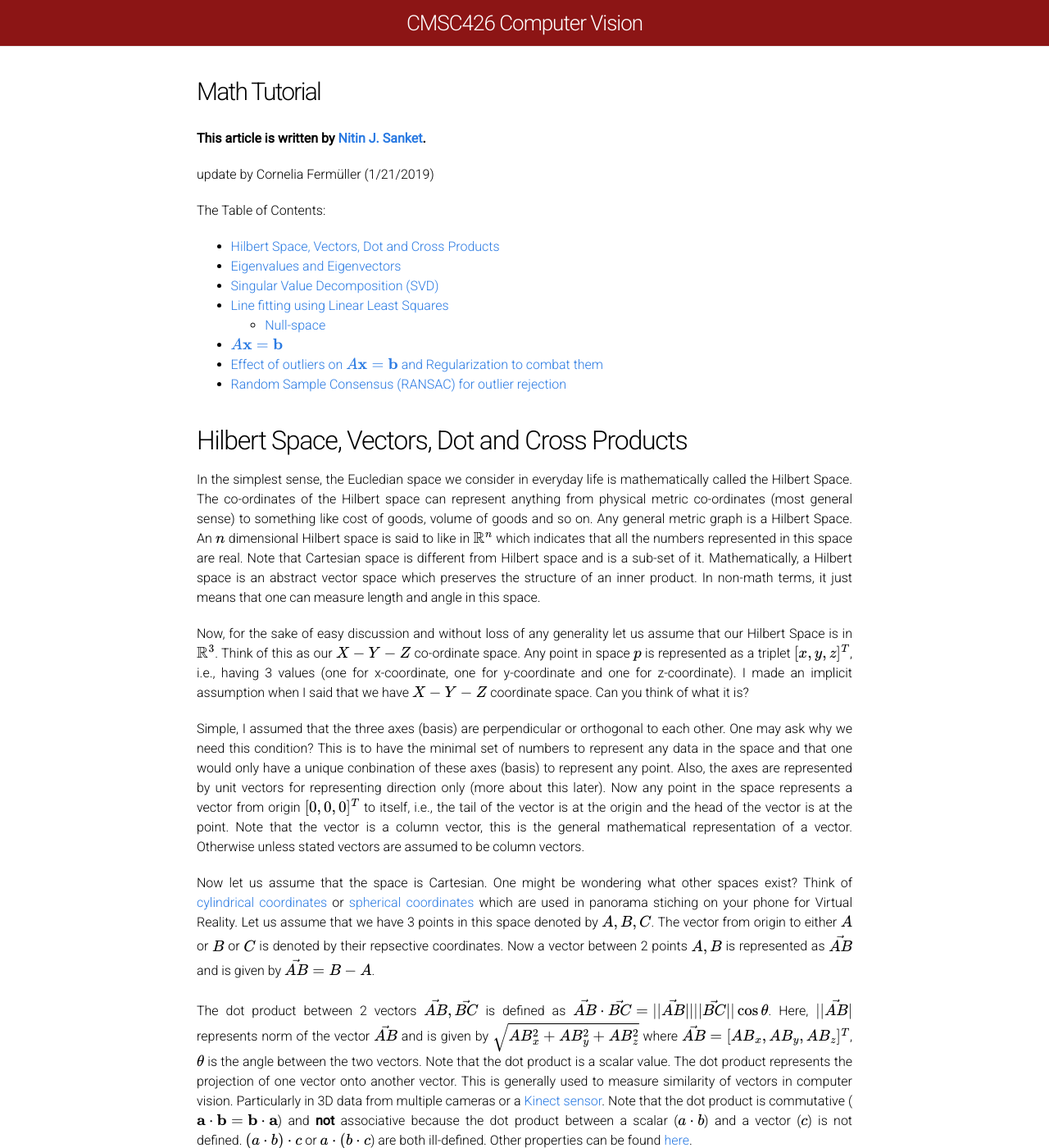
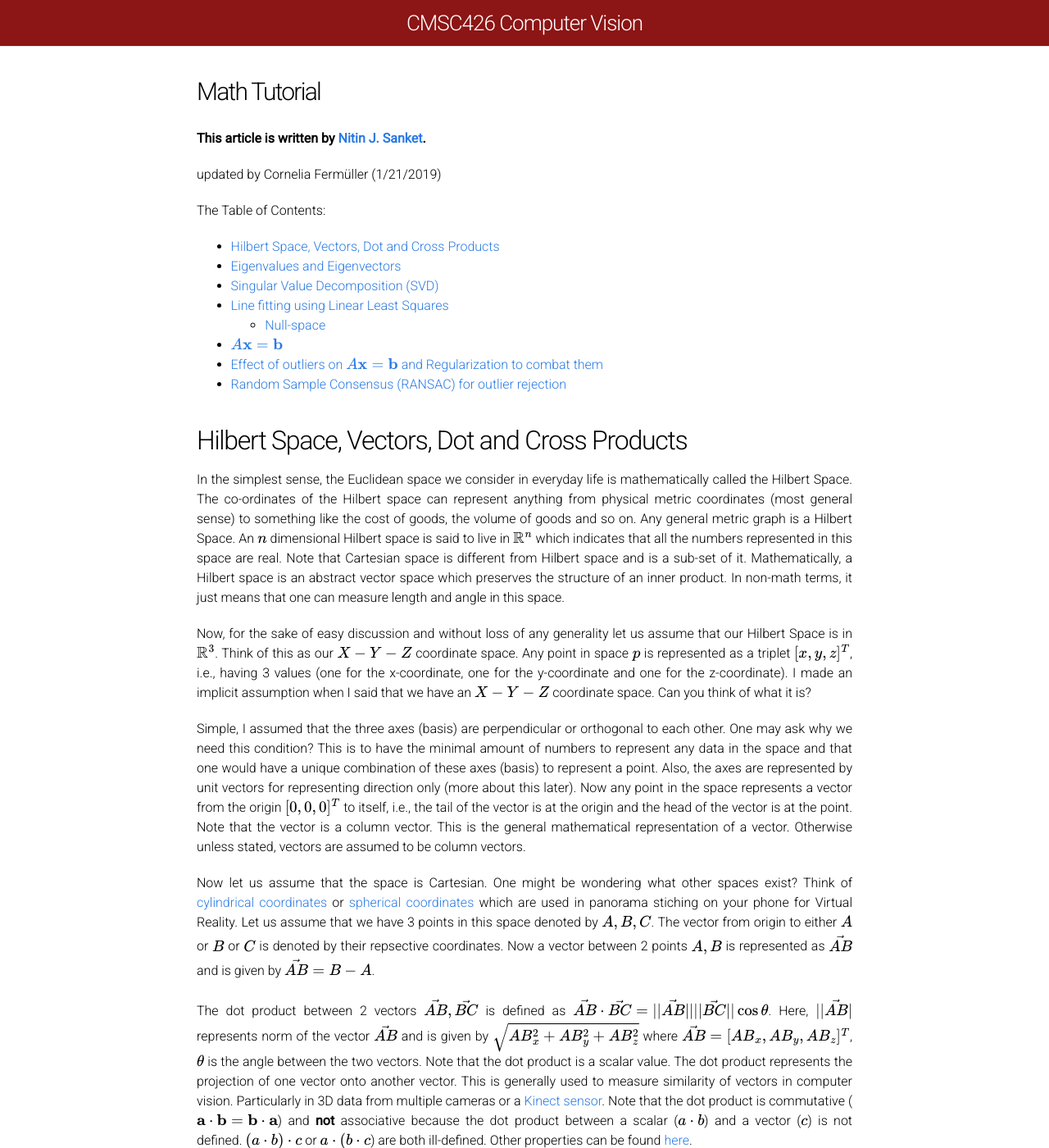
Before and after one commit to cmsc426spring2019/cmsc426spring2019.github.io, a Jekyll site: the page built from math-tutorial.md, in a window 1280 px wide and 1400 px high. Shown: the whole window at 82% size. Built offline with Jekyll 4.4.1, drawn with Linux system fonts in a browser that asks for light colours; formulas are drawn with MathJax 3.

Commit message:
Update math-tutorial.md

```diff
--- a/math-tutorial.md
+++ b/math-tutorial.md
@@ -5,7 +5,7 @@ permalink: /math-tutorial/
 ---
 **This article is written by [Nitin J. Sanket](http://nitinjsanket.github.io).**
 
-update by Cornelia Ferm&uuml;ller (1/21/2019)
+updated by Cornelia Ferm&uuml;ller (1/21/2019)
 
 The Table of Contents:
 
@@ -20,11 +20,11 @@ The Table of Contents:
 
 <a name='hilbert'></a>
 ## Hilbert Space, Vectors, Dot and Cross Products
-In the simplest sense, the Eucledian space we consider in everyday life is mathematically called the Hilbert Space. The co-ordinates of the Hilbert space can represent anything from physical metric co-ordinates (most general sense) to something like cost of goods, volume of goods and so on. Any general metric graph is a Hilbert Space. An \\(n\\) dimensional Hilbert space is said to like in \\(\mathbb{R}^n\\) which indicates that all the numbers represented in this space are real. Note that Cartesian space is different from Hilbert space and is a sub-set of it. Mathematically, a Hilbert space is an abstract vector space which preserves the structure of an inner product. In non-math terms, it just means that one can measure length and angle in this space.
+In the simplest sense, the Euclidean space we consider in everyday life is mathematically called the Hilbert Space. The co-ordinates of the Hilbert space can represent anything from physical metric coordinates (most general sense) to something like the cost of goods, the volume of goods and so on. Any general metric graph is a Hilbert Space. An \\(n\\) dimensional Hilbert space is said to live in \\(\mathbb{R}^n\\) which indicates that all the numbers represented in this space are real. Note that Cartesian space is different from Hilbert space and is a sub-set of it. Mathematically, a Hilbert space is an abstract vector space which preserves the structure of an inner product. In non-math terms, it just means that one can measure length and angle in this space.
 
-Now, for the sake of easy discussion and without loss of any generality let us assume that our Hilbert Space is in \\(\mathbb{R}^3\\). Think of this as our \\(X-Y-Z\\) co-ordinate space. Any point in space \\(p\\) is represented as a triplet \\([x,y,z]^T\\), i.e., having 3 values (one for x-coordinate, one for y-coordinate and one for z-coordinate). I made an implicit assumption when I said that we have \\(X-Y-Z\\) coordinate space. Can you think of what it is?
+Now, for the sake of easy discussion and without loss of any generality let us assume that our Hilbert Space is in \\(\mathbb{R}^3\\). Think of this as our \\(X-Y-Z\\) coordinate space. Any point in space \\(p\\) is represented as a triplet \\([x,y,z]^T\\), i.e., having 3 values (one for the x-coordinate, one for the y-coordinate and one for the z-coordinate). I made an implicit assumption when I said that we have an \\(X-Y-Z\\) coordinate space. Can you think of what it is?
 
-Simple, I assumed that the three axes (basis) are perpendicular or orthogonal to each other. One may ask why we need this condition? This is to have the minimal set of numbers to represent any data in the space and that one would only have a unique conbination of these axes (basis) to represent any point. Also, the axes are represented by unit vectors for representing direction only (more about this later). Now any point in the space represents a vector from origin \\([0,0,0]^T\\) to itself, i.e., the tail of the vector is at the origin and the head of the vector is at the point. Note that the vector is a column vector, this is the general mathematical representation of a vector. Otherwise unless stated vectors are assumed to be column vectors.
+Simple, I assumed that the three axes (basis) are perpendicular or orthogonal to each other. One may ask why we need this condition? This is to have the minimal amount of numbers to represent any data in the space and that one would  have a unique combination of these axes (basis) to represent a point. Also, the axes are represented by unit vectors for representing direction only (more about this later). Now any point in the space represents a vector from the origin \\([0,0,0]^T\\) to itself, i.e., the tail of the vector is at the origin and the head of the vector is at the point. Note that the vector is a column vector. This is the general mathematical representation of a vector. Otherwise unless stated, vectors are assumed to be column vectors.
 
 Now let us assume that the space is Cartesian. One might be wondering what other spaces exist? Think of [cylindrical coordinates](http://mathworld.wolfram.com/CylindricalCoordinates.html) or [spherical coordinates](http://mathworld.wolfram.com/SphericalCoordinates.html) which are used in panorama stiching on your phone for Virtual Reality. Let us assume that we have 3 points in this space denoted by \\(A, B, C\\). The vector from origin to either \\(A\\) or \\(B\\) or \\(C\\) is denoted by their repsective coordinates. Now a vector between 2 points \\(A, B\\) is represented as \\(\vec{AB}\\) and is given by \\(\vec{AB} = B - A\\).
 
```
